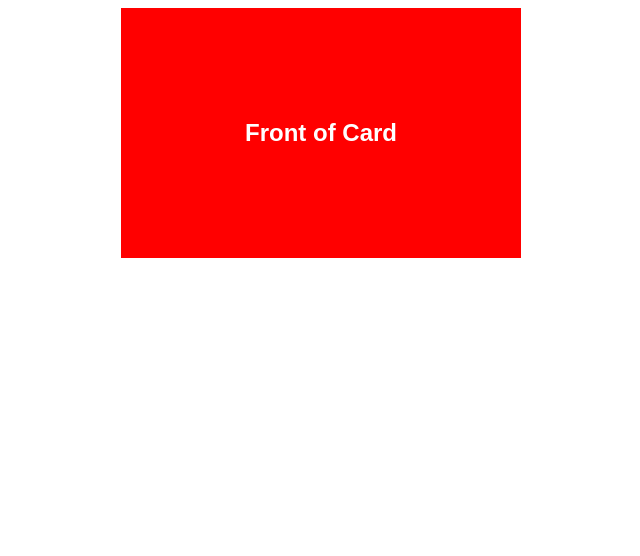
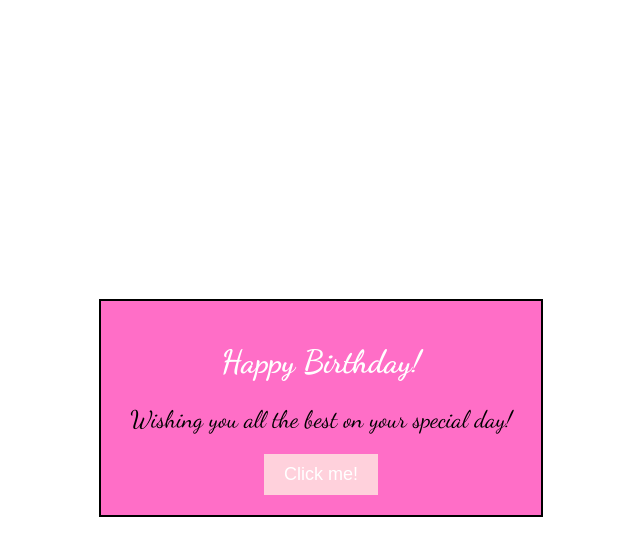
Before and after one commit to marypauuulene/test, a plain HTML site: page index.html in a window 1280 px wide. Shown: the whole page, without its empty margins (319-959 px from the left). Drawn offline with Linux system fonts and the light colour scheme.

Commit message:
Update index.html

```diff
--- a/index.html
+++ b/index.html
@@ -1,71 +1,61 @@
 <!DOCTYPE html>
 <html>
 <head>
-	<title>Card Flip Animation</title>
+	<title>Birthday Card</title>
 	<style type="text/css">
+		@import url('https://fonts.googleapis.com/css2?family=Dancing+Script:wght@400;700&display=swap');
+
 		body {
 			background-color: #fff;
-			font-family: Arial, sans-serif;
+			font-family: 'Dancing Script', cursive;
+			display: flex;
+			justify-content: center;
+			align-items: center;
+			height: 100vh;
 		}
 
 		.container {
 			width: 400px;
-			height: 250px;
 			margin: 0 auto;
-			perspective: 1000px;
+			padding: 20px;
+			border: 2px solid #000;
+			text-align: center;
+			background-color: #ff6ec7;
+			// flamigo pink
 		}
 
-		.card {
-			position: relative;
-			width: 100%;
-			height: 100%;
-			transform-style: preserve-3d;
-			transition: transform 1s;
+		h1 {
+			color: #fff; // white
+			font-size: 36px;
+			margin-bottom: 20px;
 		}
 
-		.front,
-		.back {
-			position: absolute;
-			top: 0;
-			left: 0;
-			width: 100%;
-			height: 100%;
-			backface-visibility: hidden;
+		p {
+			font-size: 24px;
+			margin-bottom: 20px;
 		}
 
-		.front {
-			background-color: #f00;
+		button {
+			background-color: #ffd1dc;
 			color: #fff;
-			display: flex;
-			align-items: center;
-			justify-content: center;
-			transform: rotateY(0deg);
+			border: none;
+			padding: 10px 20px;
+			font-size: 18px;
+			cursor: pointer;
 		}
 
-		.back {
-			background-color: #00f;
-			color: #fff;
-			display: flex;
-			align-items: center;
-			justify-content: center;
-			transform: rotateY(180deg);
-		}
-
-		.container:hover .card {
-			transform: rotateY(180deg);
+		button:hover {
+			background-color: #fff;
+			color: #f00;
+			border: 2px solid #f00;
 		}
 	</style>
 </head>
 <body>
 	<div class="container">
-		<div class="card">
-			<div class="front">
-				<h2>Front of Card</h2>
-			</div>
-			<div class="back">
-				<h2>Back of Card</h2>
-			</div>
-		</div>
+		<h1>Happy Birthday!</h1>
+		<p>Wishing you all the best on your special day!</p>
+		<button onclick="alert('You clicked the button!')">Click me!</button>
 	</div>
 </body>
 </html>
```
